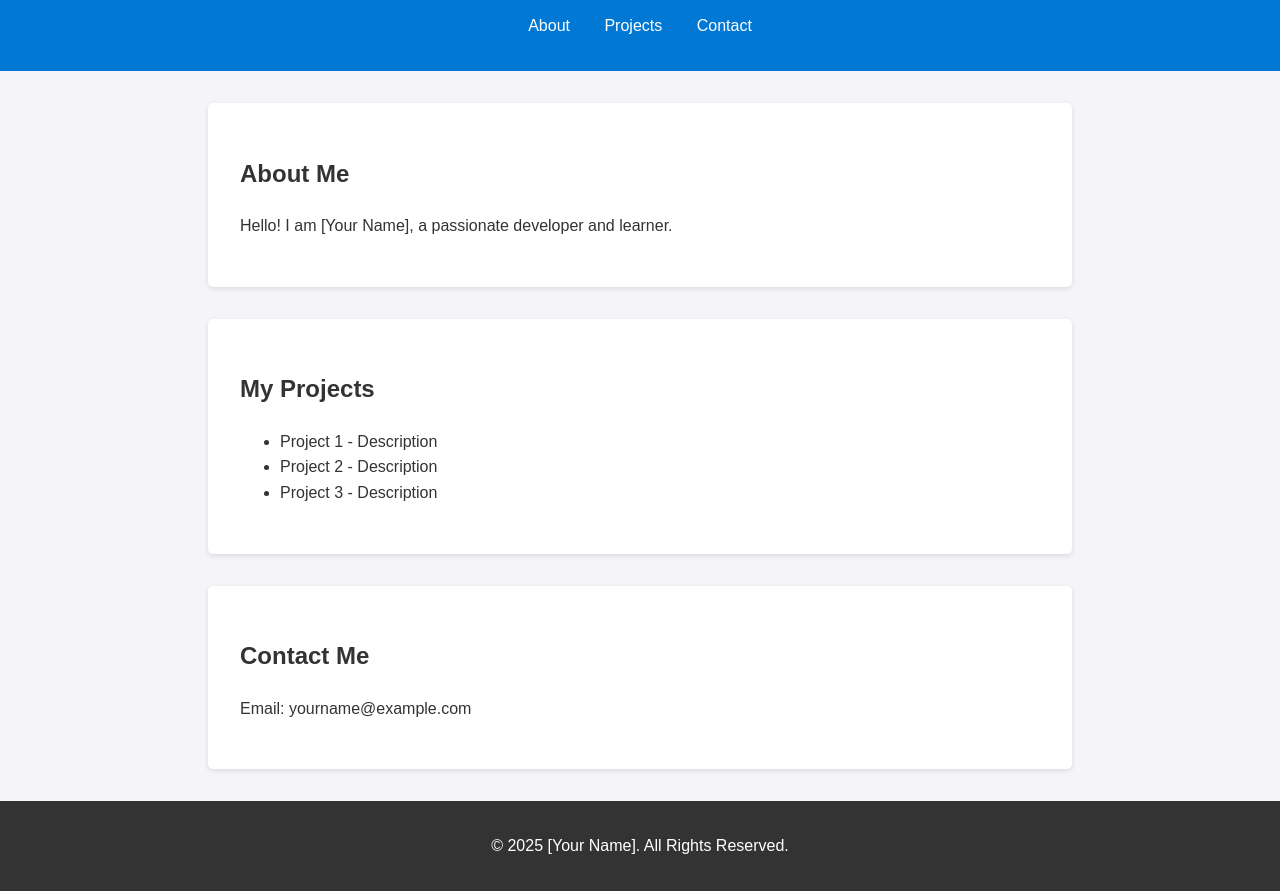
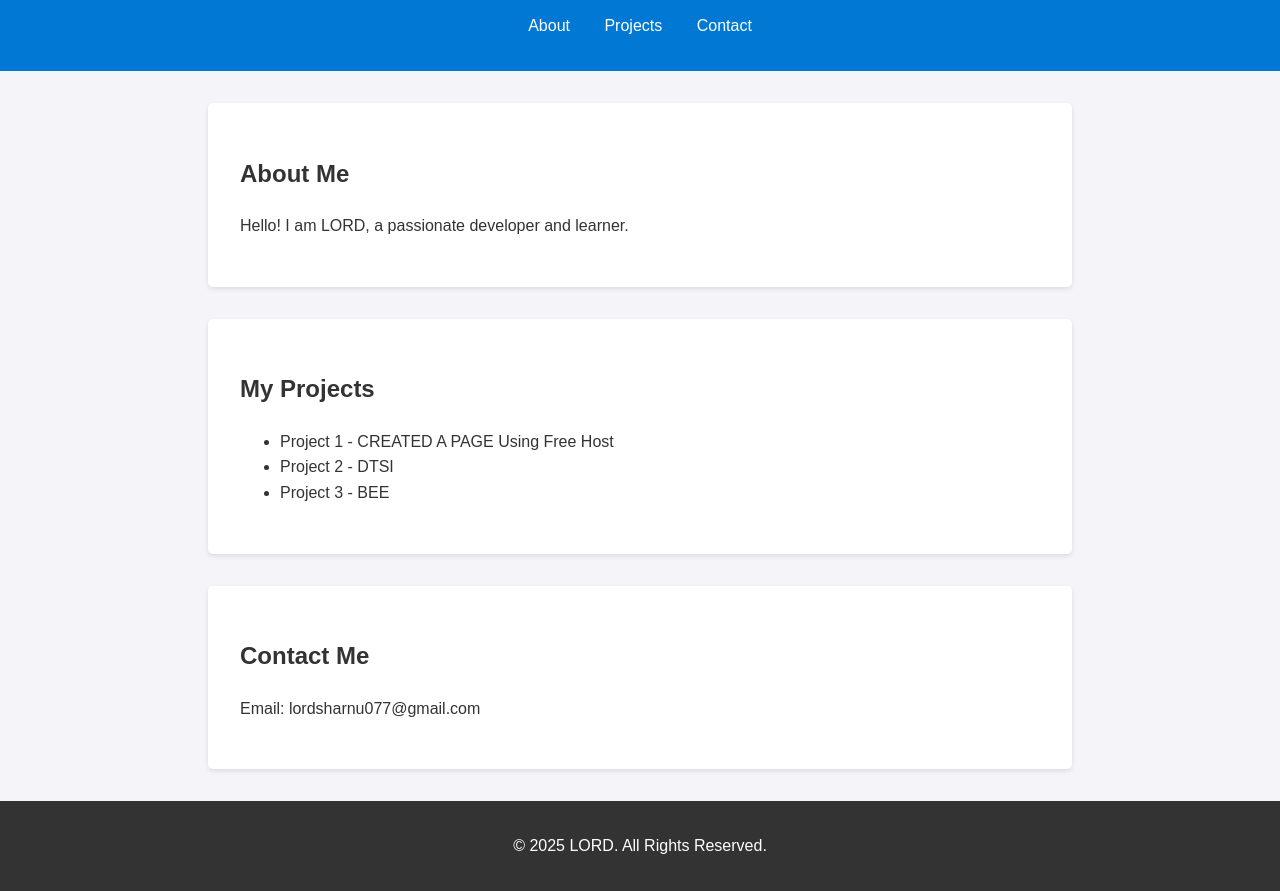
Before and after one commit to sharnu9/lords-portfolio, a plain HTML site: page index.html in a window 1280 px wide. Shown: the part 70-961 px from the top of the page. Drawn offline with Linux system fonts and the light colour scheme.

Commit message:
index.html

```diff
--- a/index.html
+++ b/index.html
@@ -3,7 +3,7 @@
 <head>
     <meta charset="UTF-8">
     <meta name="viewport" content="width=device-width, initial-scale=1.0">
-    <title>My Portfolio</title>
+    <title>LORD's Portfolio</title>
     <link rel="stylesheet" href="styles.css">
 </head>
 <body>
@@ -20,23 +20,23 @@
     <main>
         <section id="about">
             <h2>About Me</h2>
-            <p>Hello! I am [Your Name], a passionate developer and learner.</p>
+            <p>Hello! I am LORD, a passionate developer and learner.</p>
         </section>
         <section id="projects">
             <h2>My Projects</h2>
             <ul>
-                <li>Project 1 - Description</li>
-                <li>Project 2 - Description</li>
-                <li>Project 3 - Description</li>
+                <li>Project 1 - CREATED A PAGE Using Free Host</li>
+                <li>Project 2 - DTSI</li>
+                <li>Project 3 - BEE</li>
             </ul>
         </section>
         <section id="contact">
             <h2>Contact Me</h2>
-            <p>Email: yourname@example.com</p>
+            <p>Email: lordsharnu077@gmail.com</p>
         </section>
     </main>
     <footer>
-        <p>&copy; 2025 [Your Name]. All Rights Reserved.</p>
+        <p>&copy; 2025 LORD. All Rights Reserved.</p>
     </footer>
     <script src="script.js"></script>
 </body>
```
